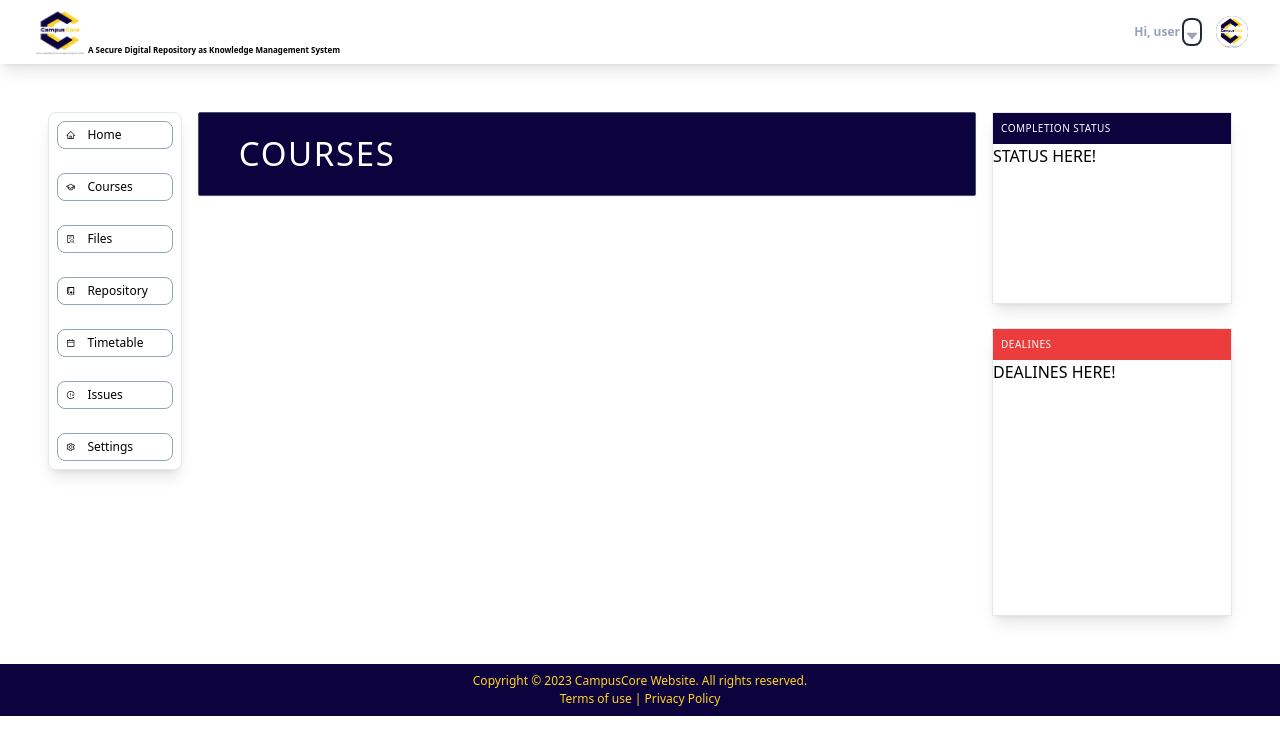
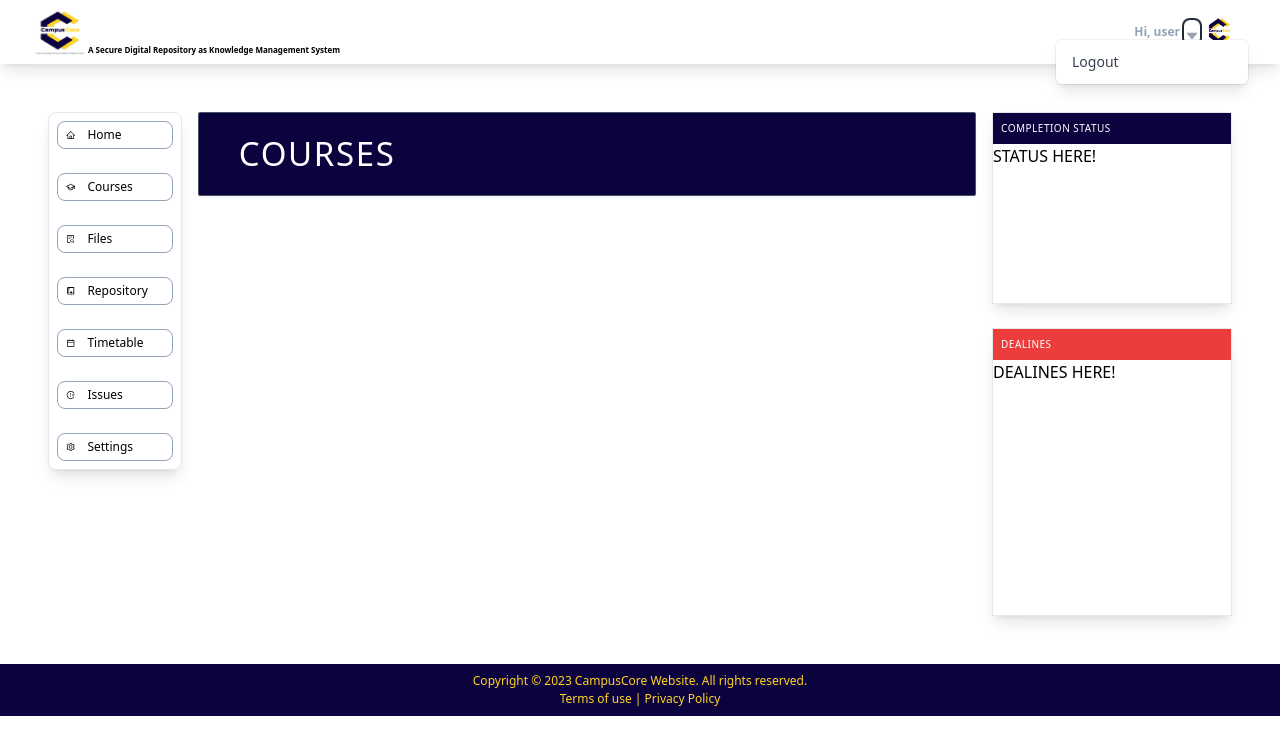
Before and after one commit to BanaxFamily/CampusCore, a React (Vite) app in the folder frontend/: page /courses in a window 1280 px wide. Both pictures are taken after a click on the button 1192 px from the left and 32 px from the top of the page. Shown: the top 754 px of the page. Built offline with nearby package versions, Linux system fonts and the light colour scheme.

Commit message:
update logout

```diff
--- a/frontend/src/components/Footer.jsx
+++ b/frontend/src/components/Footer.jsx
@@ -3,7 +3,7 @@
 export const Footer = () => {
   return (
     <footer>
-        <div className='bg-mainBlueColor w-full py-2'>
+        <div className='bg-mainBlueColor w-full py-2 '>
                 <span>
                     <p className='text-[#FFD524] text-center text-[12px] font-[400] '>Copyright © 2023 CampusCore Website. All rights reserved.</p>
                     <p className='text-[#FFD524] text-center text-[12px] font-[400] '>Terms of use | Privacy Policy </p>
--- a/frontend/src/components/Header.jsx
+++ b/frontend/src/components/Header.jsx
@@ -1,29 +1,54 @@
-// import React from 'react'
-import {AiOutlineCaretDown} from 'react-icons/ai'
-import logoImg from '../assets/CAMPUSCORE.png'
+import React, { useState } from 'react';
+import { AiOutlineCaretDown } from 'react-icons/ai';
+import logoImg from '../assets/CAMPUSCORE.png';
 
 export const Header = () => {
+  const [isProfileOpen, setProfileOpen] = useState(false);
+
+  // Function to handle the logout action
+  const handleLogout = () => {
+    // Implement your logout logic here
+    alert('Logout clicked'); // You should replace this with your actual logout logic
+  };
+
   return (
     <nav className="bg-white shadow-lg">
       <div className="mx-auto max-w-7xl px-2 sm:px-6 lg:px-8">
-                <div className="relative flex h-16 items-center justify-between">
+        <div className="relative flex h-16 items-center justify between">
           <div className="absolute inset-y-0 left-0 flex items-center sm:hidden">
             {/* <!-- Mobile menu button--> */}
-                        <button type="button" className="relative inline-flex items-center justify-center rounded-md p-2 text-gray-400 hover:bg-gray-700 hover:text-white focus:outline-none focus:ring-2 focus:ring-inset focus:ring-white" aria-controls="mobile-menu" aria-expanded="false">
+            <button
+              type="button"
+              className="relative inline-flex items-center justify-center rounded-md p-2 text-gray-400 hover:bg-gray-700 hover:text-white focus:outline-none focus:ring-2 focus:ring-inset focus:ring-white"
+              aria-controls="mobile-menu"
+              aria-expanded="false"
+            >
               <span className="absolute -inset-0.5"></span>
               <span className="sr-only">Open main menu</span>
-                            {/* <!-- */}
-                            {/* Icon when menu is closed. */}
-
-                            {/* Menu open: "hidden", Menu closed: "block" */}
-                            <svg className="block h-6 w-6" fill="none" viewBox="0 0 24 24" strokeWidth="1.5" stroke="currentColor" aria-hidden="true">
-                                <path strokeLinecap="round" strokeLinejoin="round" d="M3.75 6.75h16.5M3.75 12h16.5m-16.5 5.25h16.5" />
+              {/* Icon when menu is closed */}
+              <svg
+                className="block h-6 w-6"
+                fill="none"
+                viewBox="0 0 24 24"
+                strokeWidth="1.5"
+                stroke="currentColor"
+                aria-hidden="true"
+              >
+                <path
+                  strokeLinecap="round"
+                  strokeLinejoin="round"
+                  d="M3.75 6.75h16.5M3.75 12h16.5m-16.5 5.25h16.5"
+                />
               </svg>
-                            {/* Icon when menu is open. */}
-
-                            {/* Menu open: "block", Menu closed: "hidden" */}
-
-                            <svg className="hidden h-6 w-6" fill="none" viewBox="0 0 24 24" strokeWidth="1.5" stroke="currentColor" aria-hidden="true">
+              {/* Icon when menu is open */}
+              <svg
+                className="hidden h-6 w-6"
+                fill="none"
+                viewBox="0 0 24 24"
+                strokeWidth="1.5"
+                stroke="currentColor"
+                aria-hidden="true"
+              >
                 <path strokeLinecap="round" strokeLinejoin="round" d="M6 18L18 6M6 6l12 12" />
               </svg>
             </button>
@@ -31,28 +56,49 @@ export const Header = () => {
           <div className="relative flex flex-1 items-center justify-center sm:items-stretch sm:justify-start">
             <div className="flex flex-shrink-0 items-center">
               <img className="h-12 w-auto" src={logoImg} alt="Campus Core logo" />
-                            <span className=' hidden md:block absolute bottom-0 left-14 text-[8px] font-semibold '>A Secure Digital Repository as Knowledge Management System</span>
+              <span className='hidden md:block absolute bottom-0 left-14 text-[8px] font-semibold'>A Secure Digital Repository as Knowledge Management System</span>
             </div>
           </div>
           <div className="absolute inset-y-0 right-0 flex items-center pr-2 sm:static sm:inset-auto sm:ml-6 sm:pr-0">
-                        <span className=' font-semibold text-slate-400 text-[12px]'>Hi, user</span>
-                        <button type="button" className="relative rounded-md bg-white pt-2 mx-1 text-gray-400 hover:font-bold focus:outline-none focus:ring-2 focus:ring-white focus:ring-offset-2 focus:ring-offset-gray-800">
-                            <AiOutlineCaretDown/>
+            <span className="font-semibold text-slate-400 text-[12px]">Hi, user</span>
+            <button
+              type="button"
+              className="relative rounded-md bg-white pt-2 mx-1 text-gray-400 hover:font-bold focus:outline-none focus:ring-2 focus:ring-white focus:ring-offset-2 focus:ring-offset-gray-800"
+              onClick={() => setProfileOpen(!isProfileOpen)}
+            >
+              <AiOutlineCaretDown />
             </button>
-                        {/* <!-- Profile dropdown --> */}
+
+            {/* Profile dropdown */}
+            <span className="sr-only">Open user menu</span>
+                    <img className="h-8 w-8 rounded-full" src={logoImg} alt="" />
+            {isProfileOpen && (
               <div className="relative ml-3">
                 <div>
-                                <button type="button" className="relative flex rounded-full bg-gray-800 text-sm focus:outline-none focus:ring-2 focus:ring-white focus:ring-offset-2 focus:ring-offset-gray-800" id="user-menu-button" aria-expanded="false" aria-haspopup="true">
+                  <button
+                    type="button"
+                    className="relative flex rounded-full bg-gray-800 text-sm focus:outline-none focus:ring-2 focus:ring-white focus:ring-offset-2 focus:ring-offset-gray-800"
+                    id="user-menu-button"
+                    aria-expanded={isProfileOpen}
+                    aria-haspopup="true"
+                    onClick={() => setProfileOpen(!isProfileOpen)}
+                  >
                     <span className="absolute -inset-1.5"></span>
-                                    <span className="sr-only">Open user menu</span>
-                                    <img className="h-8 w-8 rounded-full" src={logoImg} alt="" />
+
+                  </button>
+                </div>
+                <div className="origin-top-right absolute right-0 mt-2 w-48 rounded-md shadow-lg bg-white ring-1 ring-black ring-opacity-5 focus:outline-none" role="menu" aria-orientation="vertical" aria-labelledby="user-menu-button" tabIndex="-1" id="profile-dropdown">
+                  <div className="py-1" role="none">
+                    <button className="block px-4 py-2 text-sm text-gray-700 hover:bg-gray-100 hover:text-gray-900" onClick={handleLogout}>
+                      Logout
                     </button>
                   </div>
                 </div>
               </div>
+            )}
+          </div>
         </div>
       </div>
     </nav>
-
-    )
-}
+  );
+};
```
Lines whose indentation alone changed are shown as unchanged.
